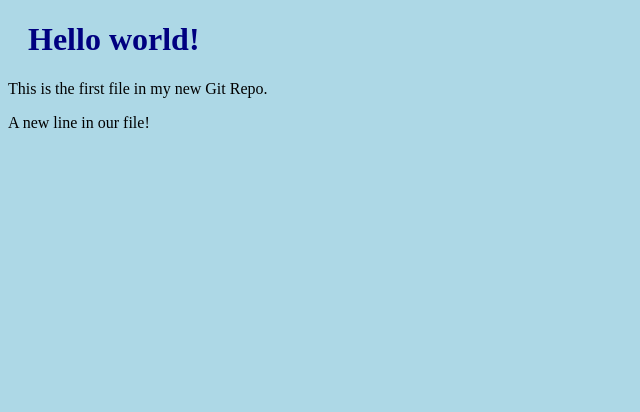
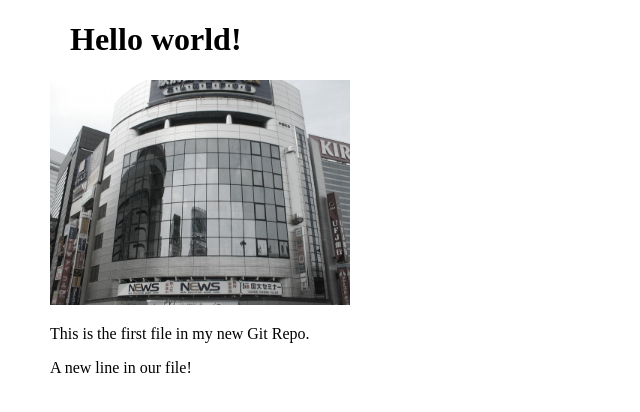
Before and after one commit to Zazz232/w3schools-test.github.io, a plain HTML site: page index.html in a window 1280 px wide. Shown: the whole page, without its empty margins (0-640 px from the left). Drawn offline with Linux system fonts and the light colour scheme.

Commit message:
Added image and light-dark style

```diff
--- a/bluestyle.css
+++ b/bluestyle.css
@@ -1,8 +1,10 @@
 body {
-    background-color: lightblue;
+    background-color: Canvas;
+    color: CanvasText;
+    color-scheme: light dark;
+    margin-left: 50px;
 }
 
 h1 {
-    color: navy;
     margin-left: 20px;
 }
--- a/index.html
+++ b/index.html
@@ -7,6 +7,7 @@
 <body>
 
 <h1>Hello world!</h1>
+<img src="omiya016.JPG" alt="Office building" width="300">
 <p>This is the first file in my new Git Repo.</p>
 <p>A new line in our file!</p>
 
```
Also changed, not shown: omiya016.JPG (added).
